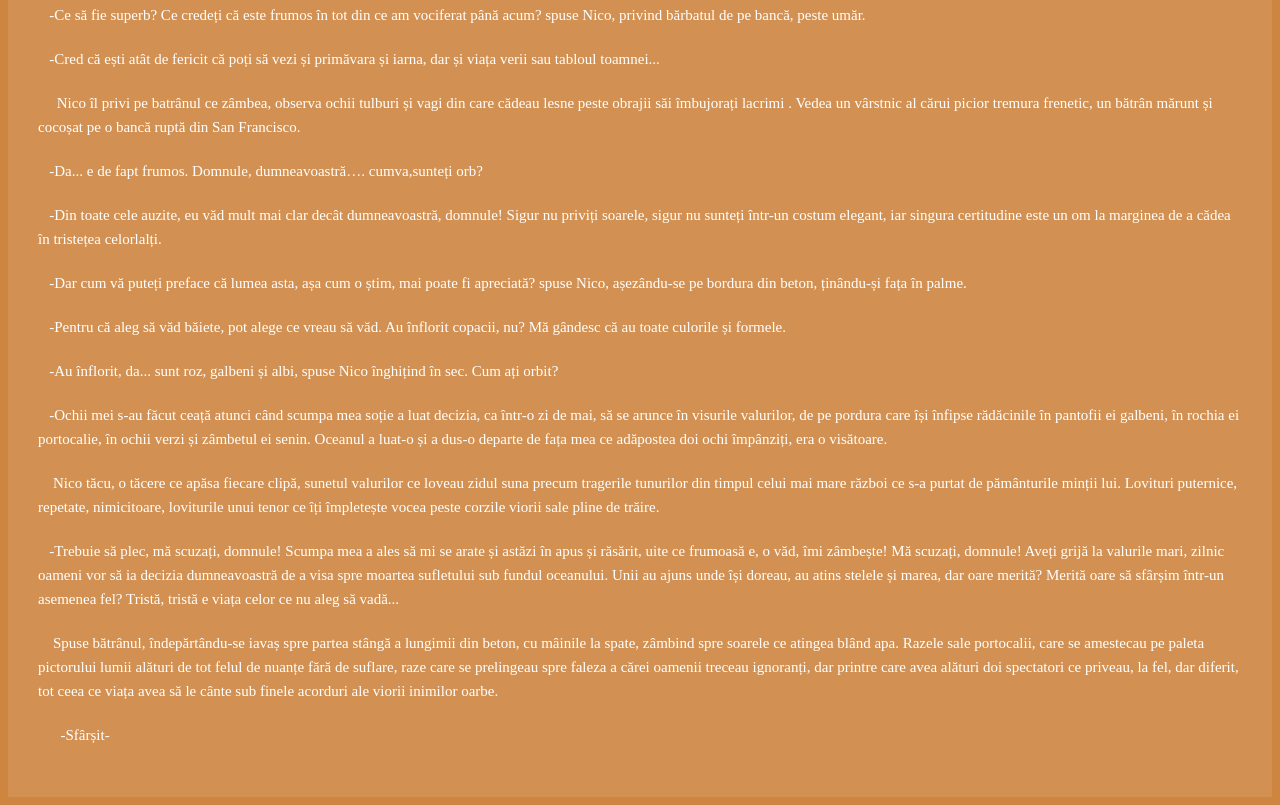
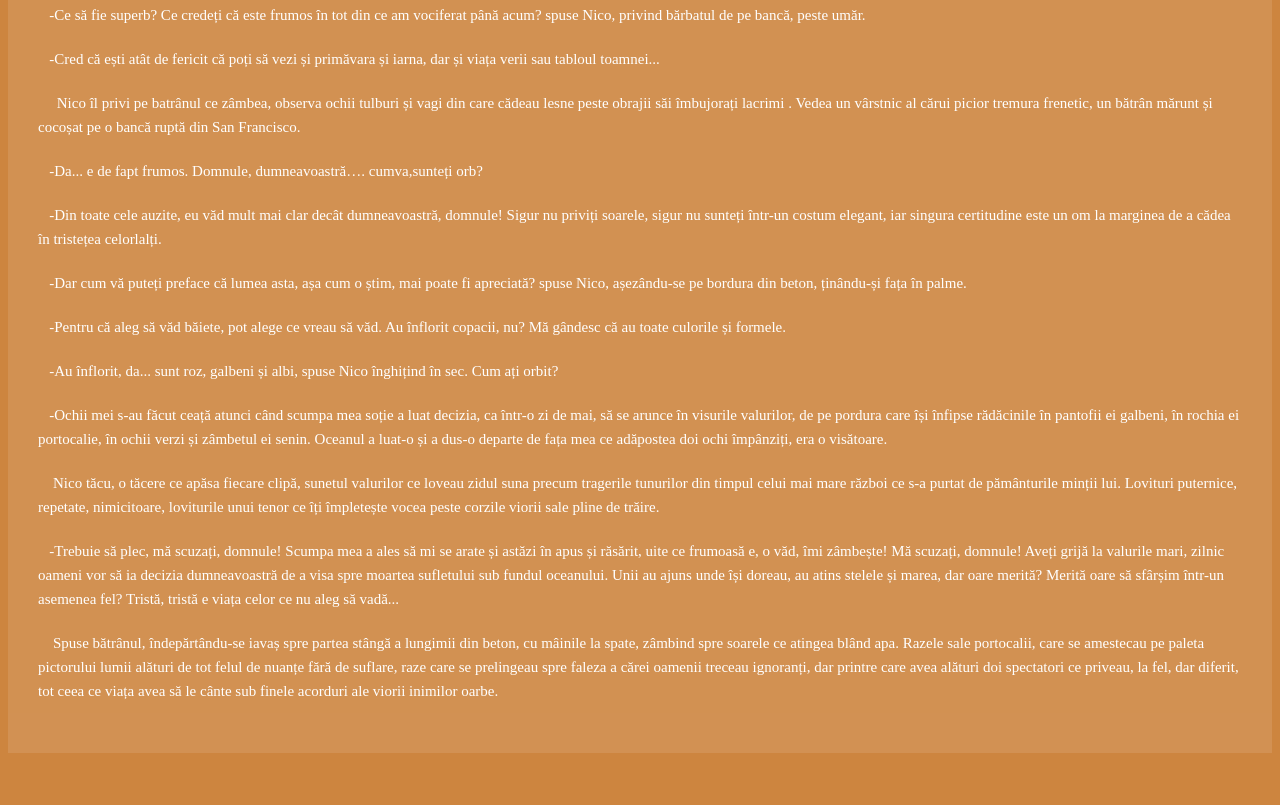
Before and after one commit to Filip-Valentin/Discutii-cu-un-orb, a plain HTML site: page index.html in a window 1280 px wide. Shown: the part 3106-3911 px from the top of the page. After the commit the page ends 3867 px from the top, so only its background shows below. Drawn offline with Linux system fonts and the light colour scheme.

Commit message:
Update index.html

```diff
--- a/index.html
+++ b/index.html
@@ -150,7 +150,6 @@ color: white;
    <p>&nbsp;&nbsp;&nbsp;&nbsp;Nico tăcu, o tăcere ce apăsa fiecare clipă, sunetul valurilor ce loveau zidul suna precum tragerile tunurilor din timpul celui mai mare război ce s-a purtat de pământurile minții lui. Lovituri puternice, repetate, nimicitoare, loviturile unui tenor ce îți împletește vocea peste corzile viorii sale pline de trăire. </p>
    <p>&nbsp;&nbsp;&nbsp;-Trebuie să plec, mă scuzați, domnule! Scumpa mea a ales să mi se arate și astăzi în apus și răsărit, uite ce frumoasă e, o văd, îmi zâmbește! Mă scuzați, domnule! Aveți grijă la valurile mari, zilnic oameni vor să ia decizia dumneavoastră de a visa spre moartea sufletului sub fundul oceanului. Unii au ajuns unde își doreau, au atins stelele și marea, dar oare merită? Merită oare să sfârșim într-un asemenea fel? Tristă, tristă e viața celor ce nu aleg să vadă... </p>
    <p>&nbsp;&nbsp;&nbsp;&nbsp;Spuse bătrânul, îndepărtându-se iavaș spre partea stângă a lungimii din beton, cu mâinile la spate, zâmbind spre soarele ce atingea blând apa. Razele sale portocalii, care se amestecau pe paleta pictorului lumii alături de tot felul de nuanțe fără de suflare, raze care se prelingeau spre faleza a cărei oamenii treceau ignoranți, dar  printre care avea alături doi spectatori ce priveau, la fel, dar diferit, tot ceea ce viața avea să le cânte sub finele acorduri ale viorii inimilor oarbe.</p>
-<p>&nbsp;&nbsp;&nbsp;&nbsp;&nbsp;&nbsp;-Sfârșit-</p>
 </p>
 
     </div>
```
